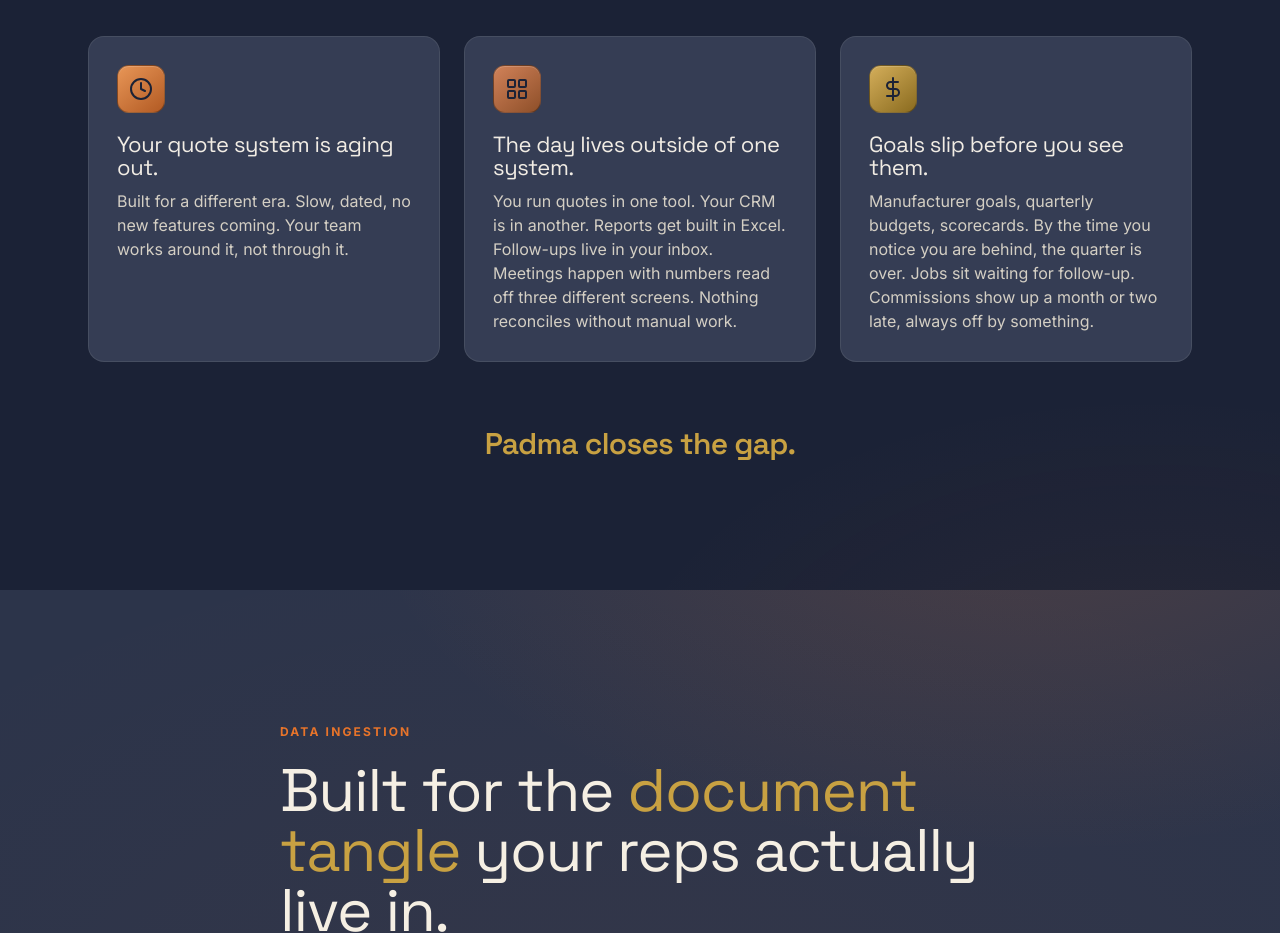
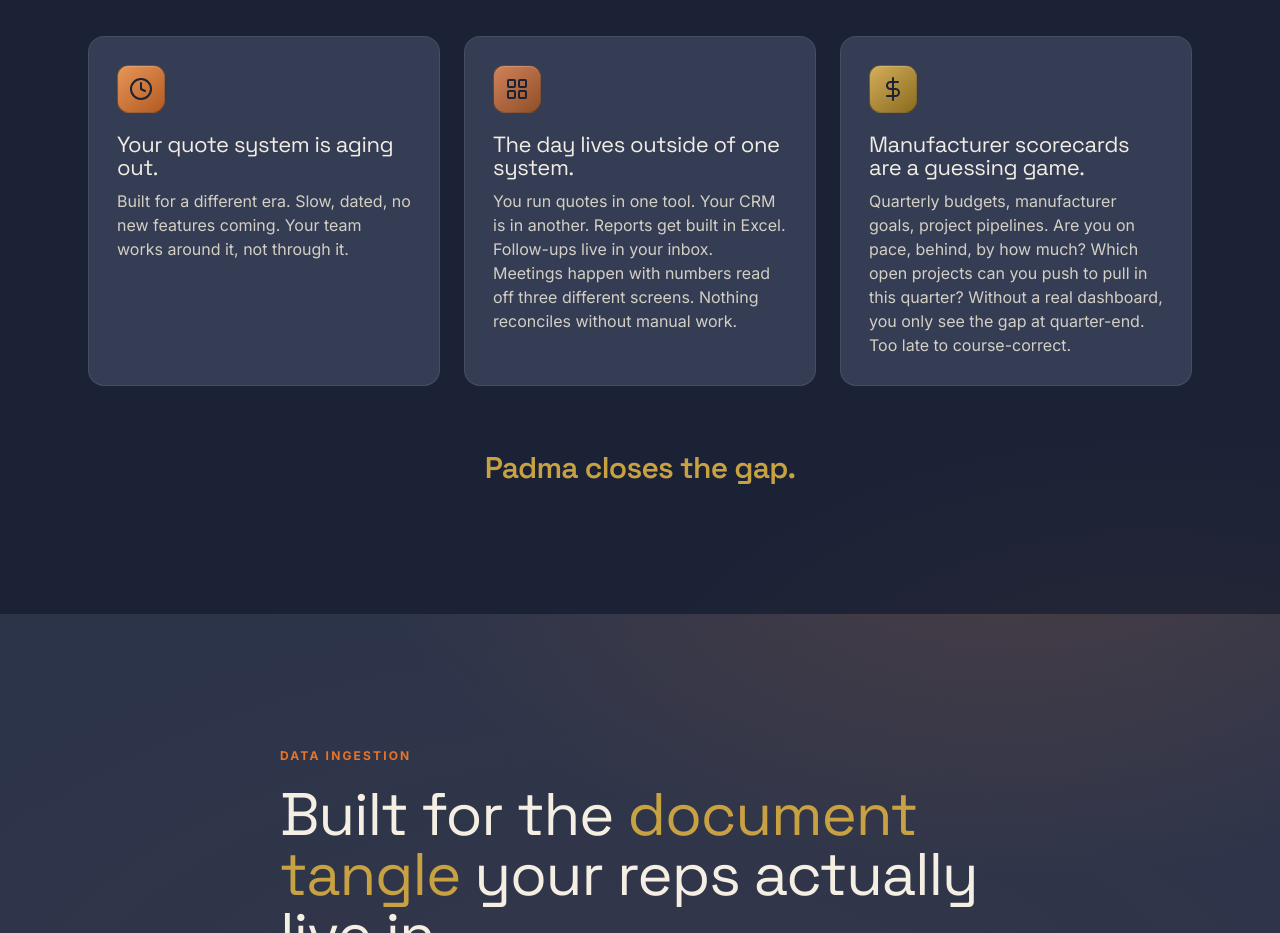
Before and after one commit to gmoney2000/padma-marketing, a website: page index.html in a window 1280 px wide. Shown: the part 1480-2413 px from the top of the page. Drawn offline with nearby package versions, Linux system fonts and the light colour scheme.

Commit message:
Why Now: rewrite pain card 3 to focus on scorecard visibility
- Dropped commission-lateness call-out (industry-standard delay, sounded defensive)
- New headline: "Manufacturer scorecards are a guessing game." (matches the declarative rhythm of the other two pain cards)
- Body now centers on the actual pain Goals & Budgets solves: visibility into pace/gap and which open projects can close it before quarter-end

```diff
--- a/index.html
+++ b/index.html
@@ -651,8 +651,8 @@ tailwind.config = {
         <div class="ico ico-brass mb-5">
           <svg viewBox="0 0 24 24" fill="none" stroke="currentColor" stroke-width="2" stroke-linecap="round" stroke-linejoin="round"><line x1="12" y1="1" x2="12" y2="23"/><path d="M17 5H9.5a3.5 3.5 0 0 0 0 7h5a3.5 3.5 0 0 1 0 7H6"/></svg>
         </div>
-        <h3>Goals slip before you see them.</h3>
-        <p>Manufacturer goals, quarterly budgets, scorecards. By the time you notice you are behind, the quarter is over. Jobs sit waiting for follow-up. Commissions show up a month or two late, always off by something.</p>
+        <h3>Manufacturer scorecards are a guessing game.</h3>
+        <p>Quarterly budgets, manufacturer goals, project pipelines. Are you on pace, behind, by how much? Which open projects can you push to pull in this quarter? Without a real dashboard, you only see the gap at quarter-end. Too late to course-correct.</p>
       </div>
     </div>
     <p class="text-center text-text text-2xl md:text-3xl mt-16 font-display font-semibold tracking-tight"><span class="text-gold">Padma closes the gap.</span></p>
```
